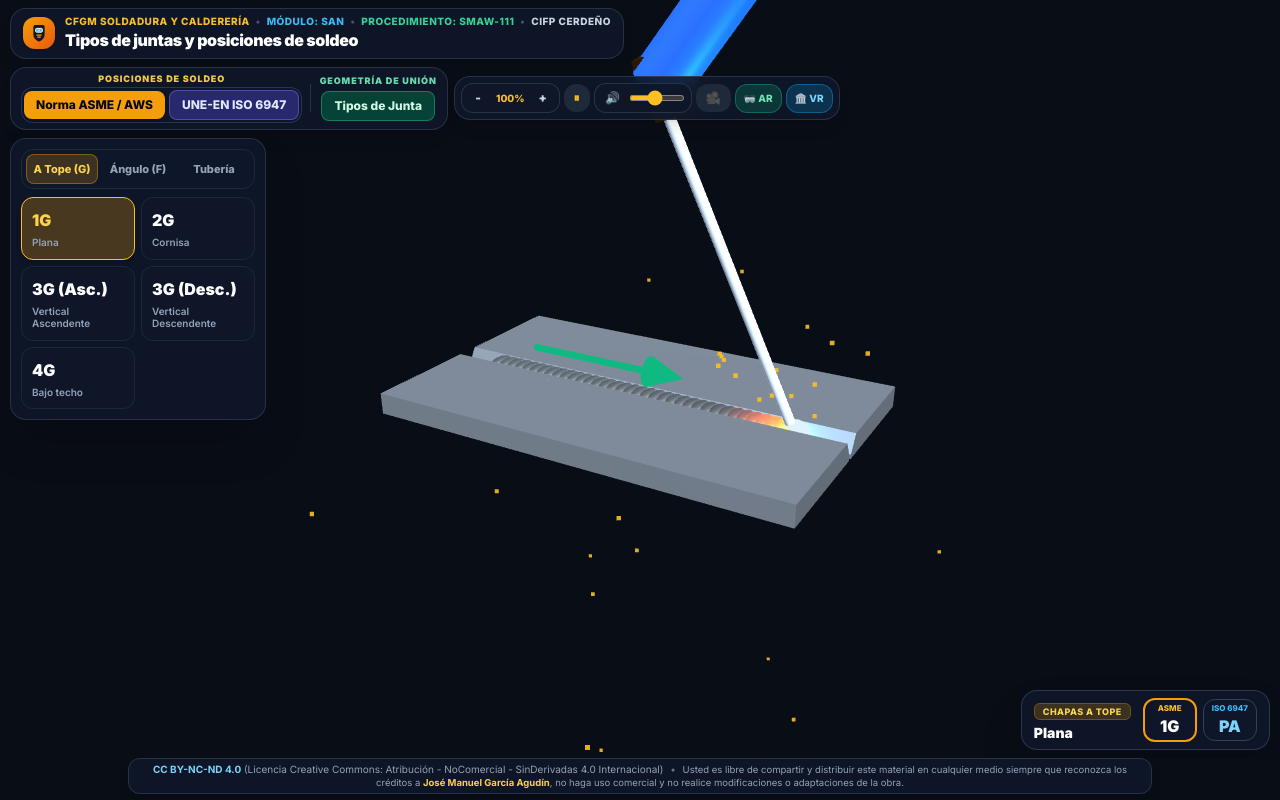
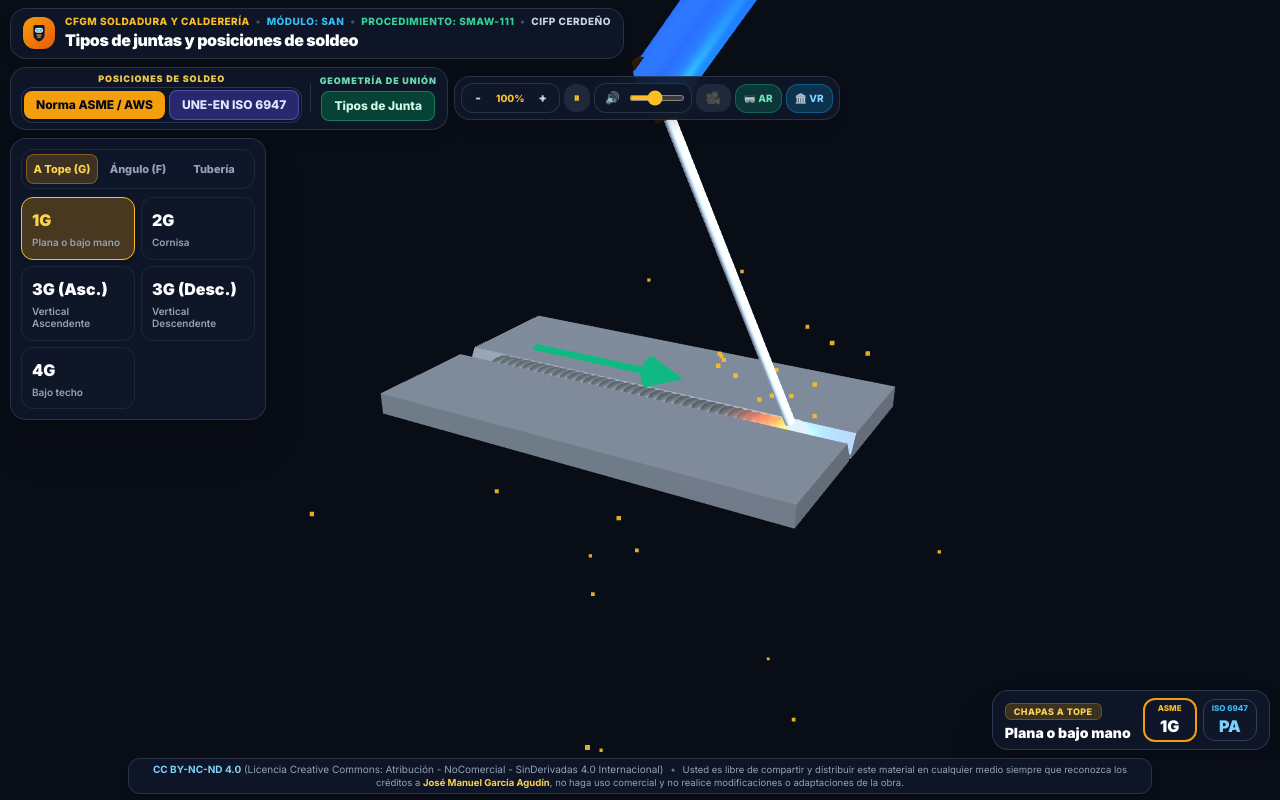
Before and after one commit to JMGA2025/posicionesdesoldeo, a plain HTML site: page index.html in a window 1280 px wide. Drawn offline with nearby package versions, Linux system fonts and the light colour scheme; animation ran at ten frames a second.

Commit message:
Update index.html

```diff
--- a/index.html
+++ b/index.html
@@ -306,7 +306,7 @@
                     Chapas a Tope
                 </span>
                 <h2 id="info-common-name" class="text-xs sm:text-sm font-black text-white leading-tight mt-0.5">
-                    Plana
+                    Plana o bajo mano
                 </h2>
             </div>
 
@@ -392,7 +392,7 @@
                 asmeGroup: 'G',
                 aws: '1G',
                 iso: 'PA',
-                commonName: 'Plana',
+                commonName: 'Plana o bajo mano',
                 categoryLabel: 'Chapas a Tope',
                 geometryType: 'butt_plate',
                 plateRot: { x: 0, y: 0, z: 0 },
```
